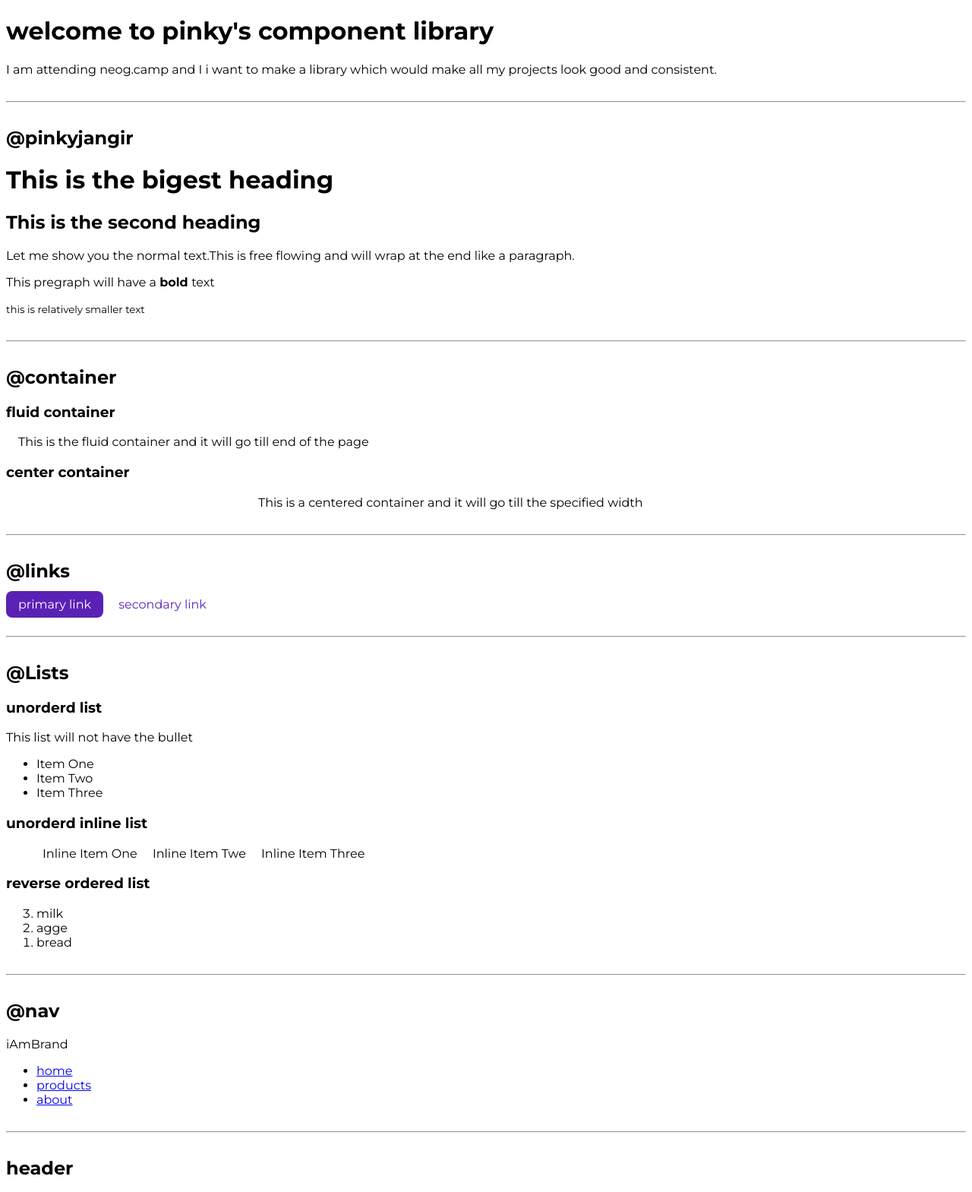
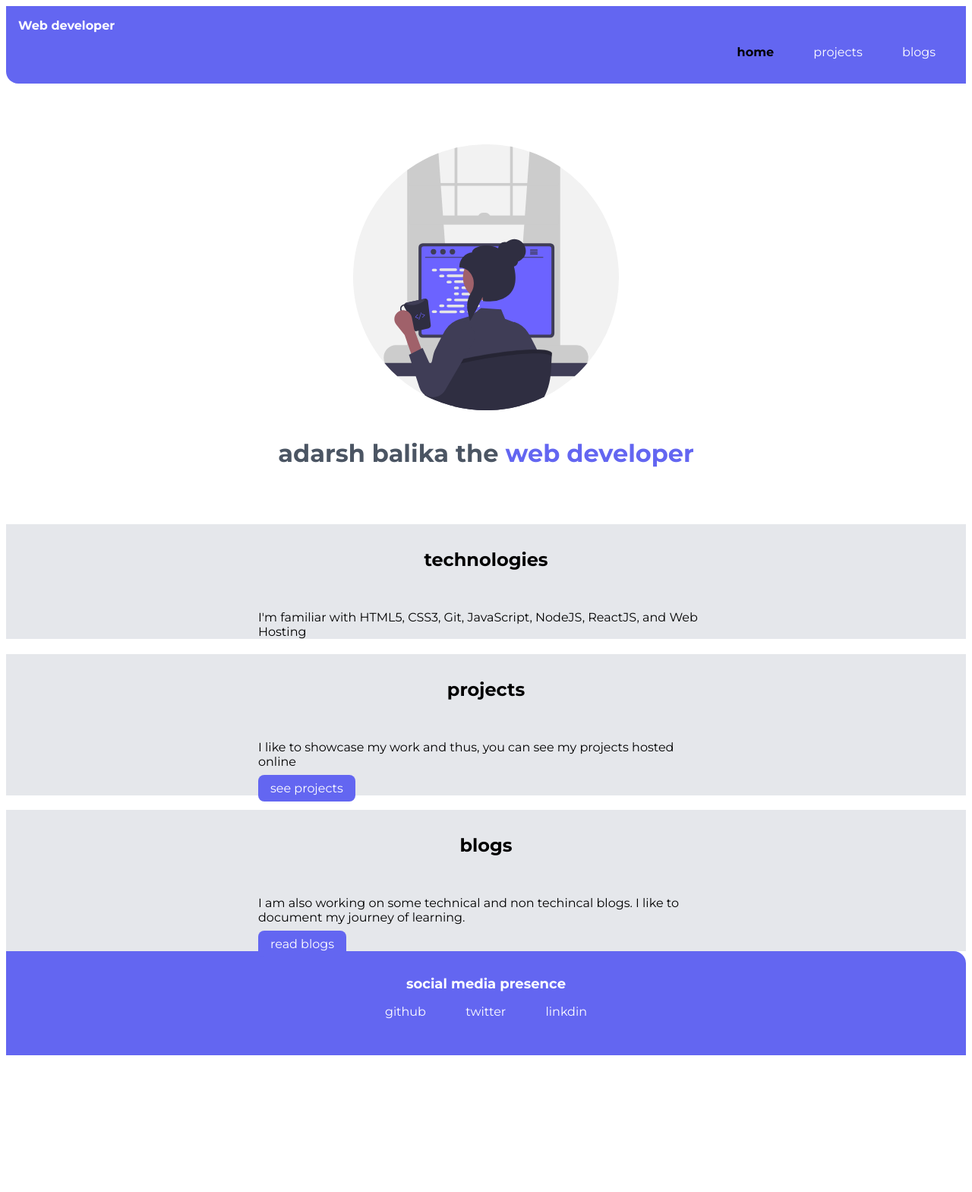
Before and after one commit to PinkyJangir/neog-mark3, a plain HTML site: page index.html in a window 1280 px wide. Shown: the top 1569 px of the page at 76% size. After the commit the page ends 1397 px from the top, so only its background shows below. Drawn offline with Linux system fonts and the light colour scheme; a web font is replaced by a local one.

Commit message:
fix:bug fix

```diff
--- a/index.html
+++ b/index.html
@@ -4,120 +4,79 @@
     <meta charset="UTF-8">
     <meta http-equiv="X-UA-Compatible" content="IE=edge">
     <meta name="viewport" content="width=device-width, initial-scale=1.0">
-    <title>component library</title>
-    <link href="style.css" rel="stylesheet"/>
+    <title>home | adarhbalika</title>
+    <link href="/style.css" rel="stylesheet" />
 </head>
 <body>
-    <h1>welcome to pinky's component library</h1>
-    <p>I am attending neog.camp and I i want to make a library which would make all my projects look good and consistent.</p>
-
-    <hr>
-
-    <h2>@pinkyjangir</h2>
-
-    <h1>This is the bigest heading</h1>
-    <h2>This is the second heading</h2>
-    <p>Let me show you the normal text.This is free flowing and will wrap at the end like a paragraph. </p>
-    <p>This pregraph will have a <strong>bold </strong> text   </p>
-    <small>this is relatively smaller text</small>
-
-    <hr>
-
-    <h2>@container</h2>
-
-    <h3>fluid container</h3>
-    <div class="container">This is the fluid container and it will go till end of the page</div>
-
-    <h3>center container</h3>
-    <div class="container container-center">This is a centered container and it will go till the specified width</div>
-
-    <hr>
-
-    <h2>@links</h2>
-
-    <a class="link link-primary" href="/">primary link</a>
-    <a class="link link-secondary"href="/">secondary link</a>
-
-    <hr>
-
-    <h2>@Lists</h2>
-
-    <h3>unorderd list</h3>
-    <p>This list will not have the bullet</p>
-
-    <ul>
-        <li>Item One</li>
-        <li>Item Two</li>
-        <li>Item Three</li>
-    </ul>
-
-    <h3>unorderd inline list</h3>
-
-    <ul class="list-non-bullet">
-        <li class="list-item-inline">Inline Item One</li>
-        <li class="list-item-inline">Inline Item Twe</li>
-        <li class="list-item-inline">Inline Item Three</li>
-
-    </ul>
-
-    <h3> reverse ordered list</h3>
-
-    <ol reversed >
-        <li>milk</li>
-        <li>agge</li>
-        <li>bread</li>
-    </ol>
-
-    <hr>
-
-    <h2>@nav</h2>
-
-    <nav>
-        <div>iAmBrand</div>
-        <ul>
-            <li><a href="/">home</a></li>
-            <li><a href="/">products</a></li>
-            <li><a href="/">about</a></li>
+    <nav class="navigation container">
+        <div class="nav-brand">Web developer</div>
+        <ul class="list-non-bullet nav-pills">
+            <li class="list-item-inline">
+                <a class="link link-active" href="/">home</a>
+            </li>
+            <li class="list-item-inline">
+                <a class="link" href="/projects.html">projects</a>
+            </li>
+            <li class="list-item-inline">
+                <a class="link" href="/blogs.html">blogs</a>
+            </li>
         </ul>
     </nav>
 
-    <hr>
-
-    <h2>header</h2>
-    <header>
-        <img src="images/program.svg"/>
-        <h1>Heading inside hero</h1>
+    <header class="hero">
+        <img class="hero-img" src="images/hero.svg"/>
+        <h1 class="hero-heading">adarsh balika the
+            <span class="heading-inverted">web developer</span></h1>
     </header>
-
-    <hr>
-    <h2>@section</h2>
-    <section>
-        <h3>@white section</h3>
-        <p>This will have whgite background<P>
+    <section class="section ow">
+        <div class="container container-center">
+        <h1>technologies</h1>
+        <p>I'm familiar with HTML5, CSS3, Git, JavaScript, NodeJS, ReactJS, and Web Hosting</p>
+        </div>
     </section>
 
-    <section>
-        <h3>@white section</h3>
-        <p>This will have gray background<p>
+    <section class="section ow">
+        <div class="container container-center">
+        <h1>projects</h1>
+        <p>I like to showcase my work and thus, you can see my projects hosted online</p>
+        <a class="link link-primary" href="/projects.html">see projects</a>
+    </div>
     </section>
 
-    <hr>
-    <h2>@footer</h2>
+    <section class="section ow">
+        <div class="container container-center">
+        <h1>blogs</h1>
+        <p>I am also working on some technical and non techincal blogs. I like to document my journey of learning.</p>
+        <a class="link link-primary" href="/blogs.html">read blogs</a>
+        </div>
+    </section>
 
-
-    <footer>
-        <div>some small heading inside footer</div>
-        <ul>
-            <li>socialone</li>
-            <li>socialtwo</li>
-            <li>socialthree</li>
+    <footer class="footer">
+        <div class="footer-header">social media presence</div>
+        <ul class="social-links list-non-bullet">
+            <li class="list-item-inline">
+                <a class="link"
+                href="https://github.com/PinkyJangir">
+                github
+                </a>
+            </li>
+            <li class="list-item-inline">
+                <a class="link"
+                href="/">
+                twitter
+                </a>
+            </li>
+            <li class="list-item-inline">
+                <a class="link"
+                href="/">
+                linkdin
+                </a>
+            </li>
         </ul>
     </footer>
 
 
 
 
-
-
 </body>
 </html>
--- a/style.css
+++ b/style.css
@@ -1,6 +1,8 @@
 @import url('https://fonts.googleapis.com/css2?family=Genos:ital,wght@1,100&family=Montserrat:wght@400;700&family=Raleway:wght@200&display=swap');
 :root{
-    --primary-color: #5B21B6;
+    --primary-color:#6366F1;
+    --off-white:#E5E7EB;
+    --dark-gray:#4B5563;
 }
 
 body{
@@ -9,6 +11,12 @@ body{
 
 hr {
     margin: 2rem 0rem;
+}
+
+/**space**/
+
+.margin-{
+    margin: 2rem;
 }
 
 /** container**/
@@ -24,8 +32,11 @@ hr {
 /**link**/
 
 .link {
+    box-sizing: border-box;
     text-decoration: none;
-    padding: 0.5rem 1rem
+    padding: 0.5rem 1rem;
+    /* margin-top: 1rem;
+    margin-bottom: 1rem */
 }
 
 .link-primary {
@@ -38,8 +49,7 @@ hr {
 .link-secondary {
     color: var(--primary-color);
     border-radius: o.5rem;
-    border: 1px solid var
-    (primary--color);
+    border: 1px solid var(primary--color);
 }
 
 /** look into BEM naming convention for CSS **/
@@ -53,3 +63,89 @@ hr {
     display: inline;
     padding:0rem 0.5rem
 }
+
+/**navigation**/
+
+.navigation {
+    background-color:
+    var(--primary-color);
+    color:white;
+    padding: 1rem;
+    border-bottom-left-radius: 1rem;
+}
+
+.navigation .nav-brand {
+    font-weight: bold;
+}
+
+.navigation .nav-pills {
+    text-align: right;
+}
+
+.navigation .link {
+    color:white;
+}
+
+.navigation .link-active {
+    font-weight: bold;
+    color:black;
+}
+
+/**header**/
+
+.hero {
+    padding: 2rem;
+    padding-top: 5rem;
+}
+
+.hero .hero-img {
+    max-width: 350px;
+    display:block;
+    margin: auto;
+}
+
+.hero .hero-heading {
+    text-align: center;
+    padding-top: 1rem;
+    color: var(--dark-gray);
+}
+
+.hero .hero-heading
+.heading-inverted {
+    color: var(--primary-color);
+}
+
+/**section**/
+
+.section h1 {
+    text-align: center;
+    padding: 2rem
+}
+
+.ow {
+    background-color: var(--off-white);
+}
+
+/**footer**/
+
+.footer {
+    background-color:
+    var(--primary-color);
+    padding: 2rem 1rem;
+    text-align:center;
+    color:white;
+    border-top-right-radius: 1rem;
+}
+
+.footer .link {
+    color:white;
+}
+
+.footer .footer-header {
+    font-weight: bold;
+    font-size: large;
+}
+
+.footer ul {
+    padding-inline-start: 0px;
+}
```
Also changed, not shown: blogs.html (added, +48 -0 lines), lib/components.html (added, +144 -0 lines), projects.html (added, +58 -0 lines), images/hero.svg (added).
